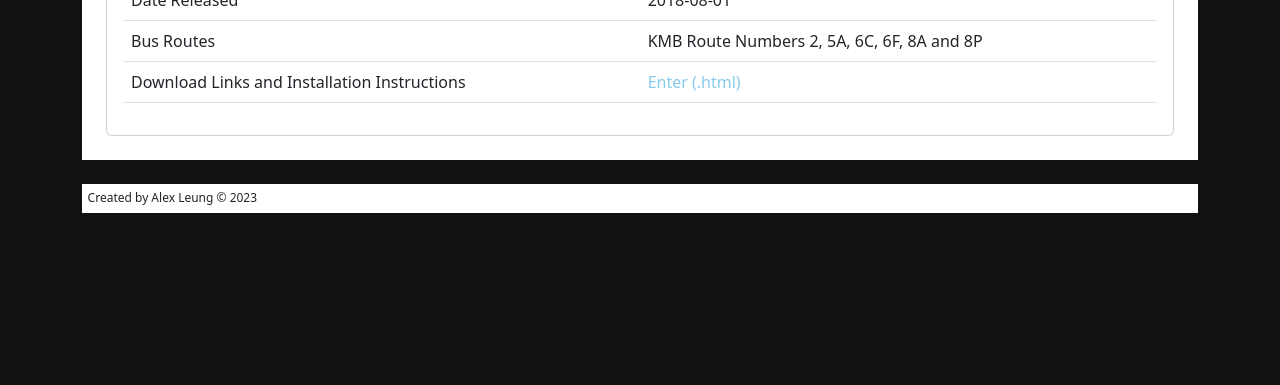
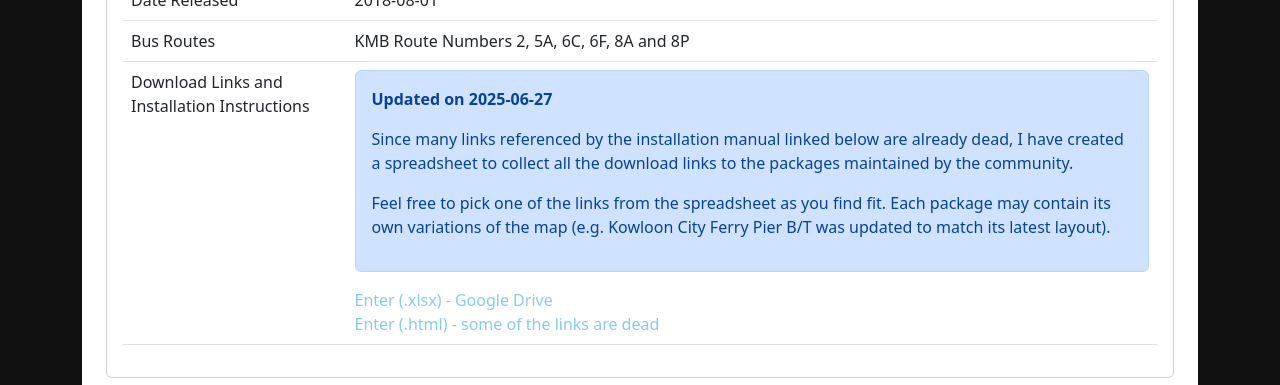
Before and after one commit to taxidriverhk/taxidriverhk-nextjs, a Next.js app: page /omsi in a window 1280 px wide. Shown: the part 1818-2203 px from the top of the page. Before the commit the page ends 2031 px from the top, so only its background shows below. Built offline with nearby package versions, Linux system fonts and the light colour scheme.

Commit message:
Update OMSI download link

```diff
--- a/pages/omsi/index.tsx
+++ b/pages/omsi/index.tsx
@@ -159,8 +159,29 @@ export default function Omsi() {
               <tr>
                 <td>Download Links and Installation Instructions</td>
                 <td>
+                  <Alert variant="primary">
+                    <p>
+                      <strong>Updated on 2025-06-27</strong>
+                    </p>
+                    <p>
+                      Since many links referenced by the installation manual
+                      linked below are already dead, I have created a
+                      spreadsheet to collect all the download links to the
+                      packages maintained by the community.
+                    </p>
+                    <p>
+                      Feel free to pick one of the links from the spreadsheet as
+                      you find fit. Each package may contain its own variations
+                      of the map (e.g. Kowloon City Ferry Pier B/T was updated
+                      to match its latest layout).
+                    </p>
+                  </Alert>
+                  <Link href="https://docs.google.com/spreadsheets/d/1KLUPRLBWknGHFoHeebCyolNIxAMyWZFl6deW3x5ZawY/edit?usp=sharing">
+                    Enter (.xlsx) - Google Drive
+                  </Link>
+                  <br />
                   <Link href={`${currentPath}/hkwk_3.00_manual_en.html`}>
-                    Enter (.html)
+                    Enter (.html) - some of the links are dead
                   </Link>
                 </td>
               </tr>
```
